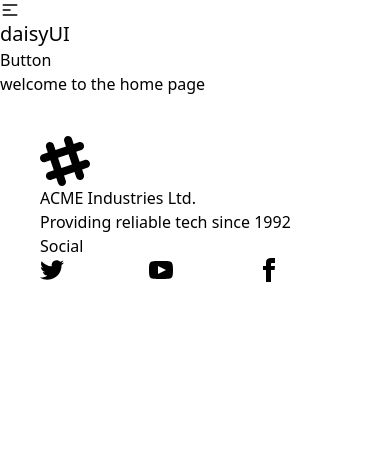
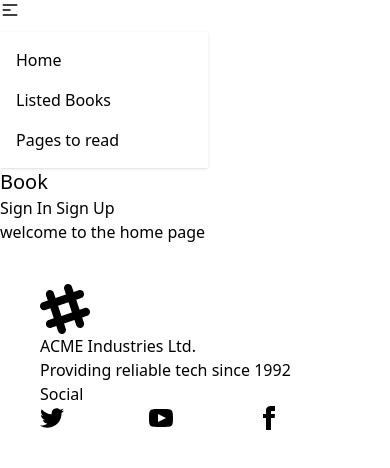
Before and after one commit to rajalishikh/boi-poka-bajar, a React (Vite) app: page / in a window 390 px wide. Shown: the top 468 px of the page. Built offline with nearby package versions, Linux system fonts and the light colour scheme.

Commit message:
I am add submenu In my Project and all so some border color and responsive degin

```diff
--- a/src/Component/Homepage/Homepage.jsx
+++ b/src/Component/Homepage/Homepage.jsx
@@ -6,7 +6,7 @@ const Homepage = () => {
     return (
         <div className='max-w-6xl mx-auto'>
             <div>
-                <Navbar></Navbar>
+            <Navbar></Navbar>
             <Outlet></Outlet>
             <Footer></Footer>
             </div>
--- a/src/Component/NavBar/Navbar.jsx
+++ b/src/Component/NavBar/Navbar.jsx
@@ -3,6 +3,7 @@ import { NavLink } from "react-router-dom";
 const Navbar = () => {
 
     return (
+      <div>
         <div className="navbar bg-base-100">
   <div className="navbar-start">
     <div className="dropdown">
@@ -20,22 +21,34 @@ const Navbar = () => {
             d="M4 6h16M4 12h8m-8 6h16" />
         </svg>
       </div>
+      <ul tabIndex={0} className="menu menu-sm dropdown-content mt-3 z-[1] p-2 shadow bg-base-100 rounded-box w-52">
+        <li className="hover:border border-[#23BE0A] p-2 rounded-xl hover:text-[#23BE0A] "><NavLink to={"/"}>Home</NavLink></li>
+      <li className="hover:border border-[#23BE0A] p-2 rounded-xl hover:text-[#23BE0A] "><NavLink to={"/DashBoard"}>Listed Books </NavLink></li>
+      <li className="hover:border border-[#23BE0A] p-2 rounded-xl hover:text-[#23BE0A] "><NavLink to={"/DashBoard"}>Pages to read  </NavLink></li>
+      </ul>
 
     </div>
-    <a className="btn btn-ghost text-xl">daisyUI</a>
+    <a className="btn btn-ghost text-xl">Book </a>
   </div>
   <div className="navbar-center hidden lg:flex">
     <ul className="flex gap-2 ">
-      <li className="hover:bg-green-500 p-2 rounded-xl hover:text-white "><NavLink to={"/"}>Home</NavLink></li>
-      <li className="hover:bg-green-500 p-2 rounded-xl hover:text-white"><NavLink to={"/DashBoard"}>DashBoard</NavLink></li>
+      <li className="hover:border border-[#23BE0A] p-2 rounded-xl hover:text-[#23BE0A] "><NavLink to={"/"}>Home</NavLink></li>
+      <li className="hover:border border-[#23BE0A] p-2 rounded-xl hover:text-[#23BE0A] "><NavLink to={"/DashBoard"}>Listed Books </NavLink></li>
+      <li className="hover:border border-[#23BE0A] p-2 rounded-xl hover:text-[#23BE0A] "><NavLink to={"/DashBoard"}>Pages to read  </NavLink></li>
+     </ul>
+  </div>
+  <div className="navbar-end gap-2 ">
+    <a className="btn">Sign In </a>
+    <a className="btn">Sign Up </a>
+  </div>
+</div>
 
 
-    </ul>
-  </div>
-  <div className="navbar-end">
-    <a className="btn">Button</a>
-  </div>
 </div>
+
+
+
+
     );
 };
 
```
